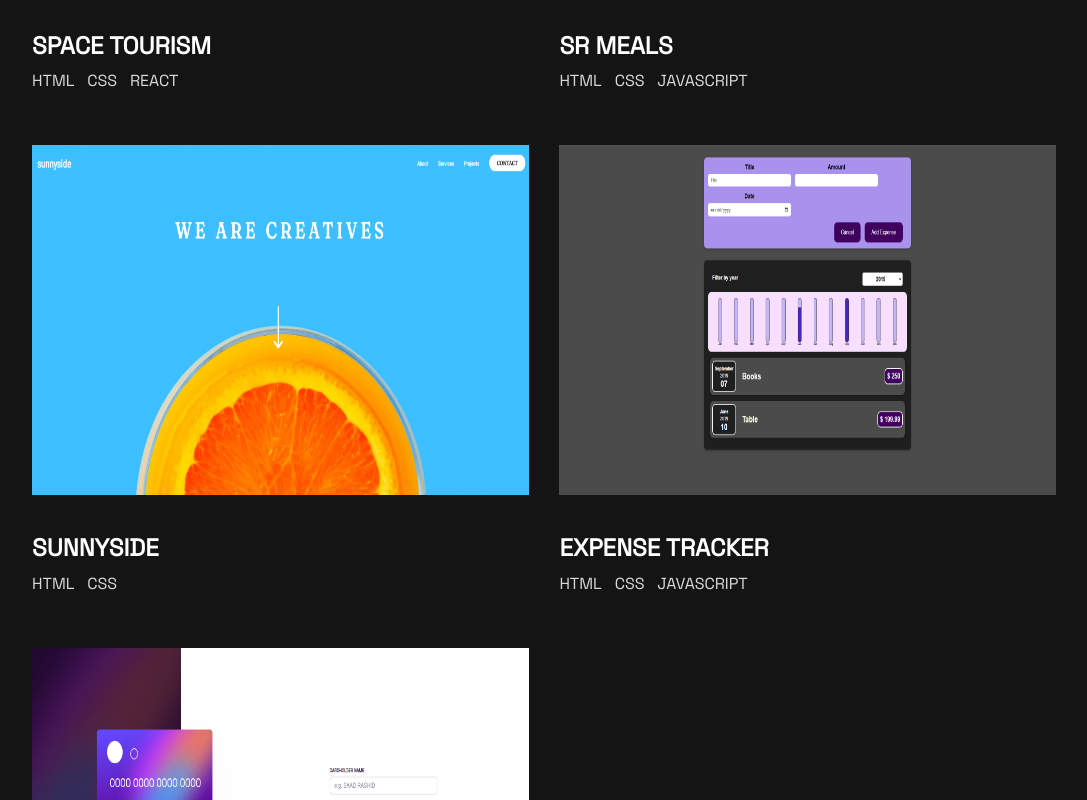
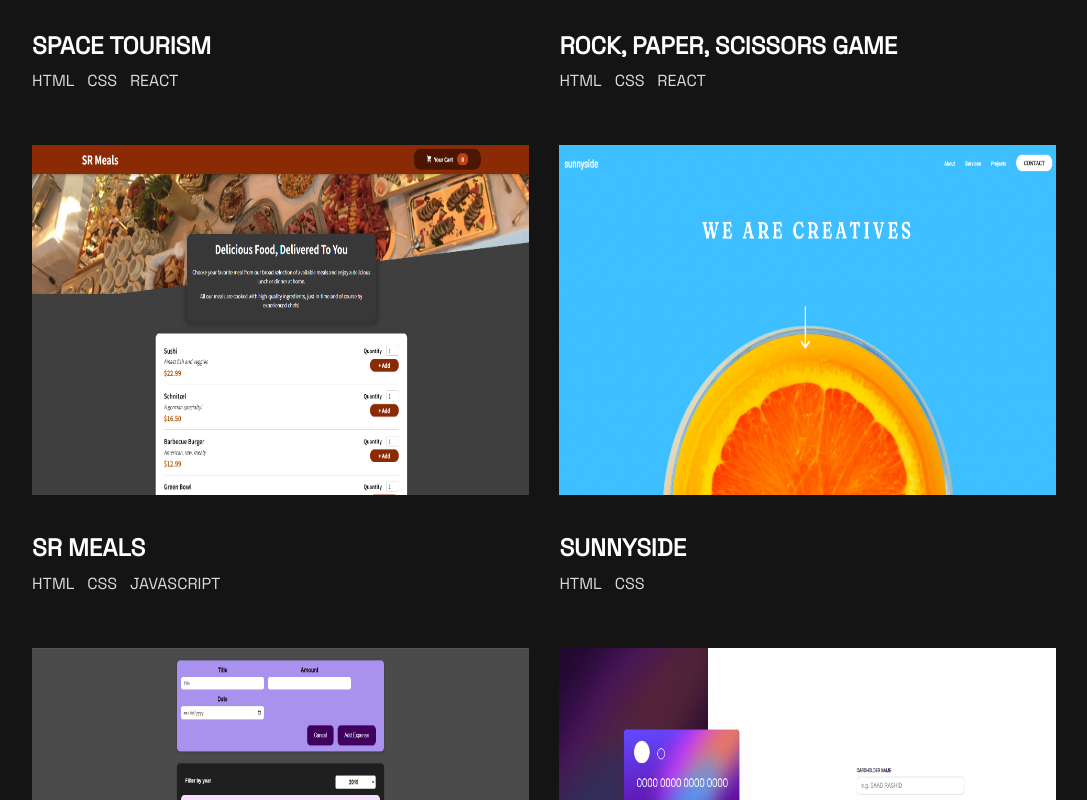
Before and after one commit to saadrashid304/portfolio, a React (Create React App) app: page / in a window 1280 px wide. Shown: the part 2461-3261 px from the top of the page, without its empty margins (96-1183 px from the left). Built offline with nearby package versions, Linux system fonts and the light colour scheme.

Commit message:
published

```diff
--- a/src/assets/data/projects.js
+++ b/src/assets/data/projects.js
@@ -4,7 +4,8 @@ import meals from "../MealsThumbnail.png";
 import sunnyside from "../SunnysideThumbnail.png";
 import card from "../CardThumbnail.png";
 import expense from "../ExpenseThumbnail.png";
-import lawful from "../LawfulThumbnail.png"
+import lawful from "../LawfulThumbnail.png";
+import game from "../GameThumbnail.png";
 
 const projects = [
   {
@@ -42,6 +43,17 @@ const projects = [
   },
   {
     id: 4,
+    title: "Rock, Paper, Scissors Game",
+    skills: ["Html", "CSS", "React"],
+    projectUrl: "https://sr-game.netlify.app/",
+    sourceCodeUrl: "https://github.com/saadrashid304/rock-paper-game",
+    thumbnail: {
+      small: game,
+      large: game,
+    },
+  },
+  {
+    id: 5,
     title: "SR Meals",
     skills: ["Html", "CSS", "JavaScript"],
     projectUrl: "https://sr-meals.netlify.app",
@@ -52,7 +64,7 @@ const projects = [
     },
   },
   {
-    id: 5,
+    id: 6,
     title: "Sunnyside",
     skills: ["Html", "CSS"],
     projectUrl: "https://sr-sunnyside.netlify.app",
@@ -63,7 +75,7 @@ const projects = [
     },
   },
   {
-    id: 6,
+    id: 7,
     title: "Expense Tracker",
     skills: ["Html", "CSS", "JavaScript"],
     projectUrl: "https://sr-expense-tracker.netlify.app",
@@ -74,7 +86,7 @@ const projects = [
     },
   },
   {
-    id: 7,
+    id: 8,
     title: "Credit Card Details",
     skills: ["Html", "CSS"],
     projectUrl: "https://sr-credit-card.netlify.app",
```
Also changed, not shown: src/assets/GameThumbnail.png (added), 1 other file (tests, documents, lock files or other folders).
